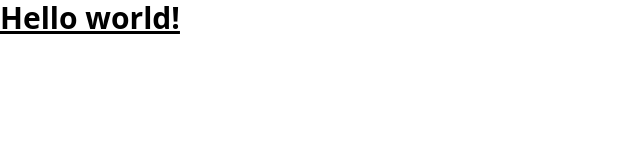
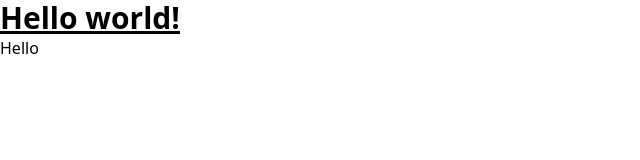
Before and after one commit to leocabrallce/front-end-test, a Next.js app: page / in a window 1280 px wide. Shown: the top 160 px of the page, without its empty margins (0-640 px from the left). Built offline with nearby package versions, Linux system fonts and the light colour scheme.

Commit message:
gsap setup

```diff
--- /dev/null
+++ b/components/gsap-test.js
@@ -0,0 +1,20 @@
+import gsap from "gsap";
+import { useLayoutEffect, useRef } from 'react';
+
+export default function Gsap() {
+  const containerRef = useRef();
+
+  useLayoutEffect(() => {
+    let ctx = gsap.context(() => {
+      gsap.to(".box", { rotation: "+=360" });
+    }, containerRef);
+
+    return () => ctx.revert();
+  });
+
+  return (
+    <div ref={containerRef}>
+      <div className="box">Hello</div>
+    </div>
+  );
+}
--- a/package.json
+++ b/package.json
@@ -9,6 +9,7 @@
     "lint": "next lint"
   },
   "dependencies": {
+    "gsap": "^3.11.3",
     "next": "12.3.1",
     "react": "18.2.0",
     "react-dom": "18.2.0"
--- a/pages/index.js
+++ b/pages/index.js
@@ -1,4 +1,6 @@
 import Head from 'next/head'
+
+import GsapTest from '../components/gsap-test';
 
 export default function Home() {
   return (
@@ -13,6 +15,8 @@ export default function Home() {
         <h1 className="text-3xl font-bold underline">
           Hello world!
         </h1>
+
+        <GsapTest />
       </main>
 
     </div>
```
Also changed, not shown: 1 other file (tests, documents, lock files or other folders).
